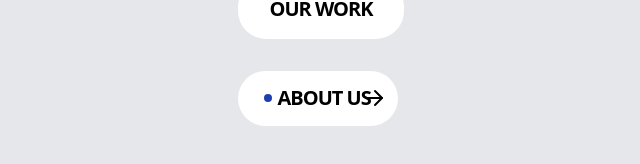
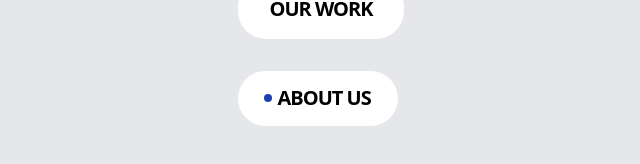
Before and after one commit to Divnoor-4602/animation-library, a Next.js app: page /creative-buttons in a window 1280 px wide. Shown: the part 348-512 px from the top of the page, without its empty margins (319-959 px from the left). Built offline with nearby package versions, Linux system fonts and the light colour scheme.

Commit message:
Refactor arrow animation in AboutButton for improved motion and styling

```diff
--- a/components/creative-buttons/CreativeButtons.tsx
+++ b/components/creative-buttons/CreativeButtons.tsx
@@ -33,11 +33,6 @@ const PushButton = () => {
       y: 0,
       scale: 1,
     },
-  };
-
-  const arrowVariants = {
-    initial: {},
-    hovered: {},
   };
 
   return (
@@ -96,6 +91,15 @@ const AboutButton = () => {
     hovered: { x: "-20%", color: "white" },
   };
 
+  const arrowVariants = {
+    initial: {
+      x: 30,
+    },
+    hovered: {
+      x: 0,
+    },
+  };
+
   return (
     <>
       <motion.div
@@ -121,8 +125,12 @@ const AboutButton = () => {
           ABOUT US
         </motion.div>
         {/* arrow animation */}
-        <motion.div className="absolute right-[11px]">
-          <ArrowRight className="text-black" />
+        <motion.div
+          className="absolute right-[15px]"
+          variants={arrowVariants}
+          transition={{ duration: 0.15 }}
+        >
+          <ArrowRight className="text-white" />
         </motion.div>
       </motion.div>
     </>
```
